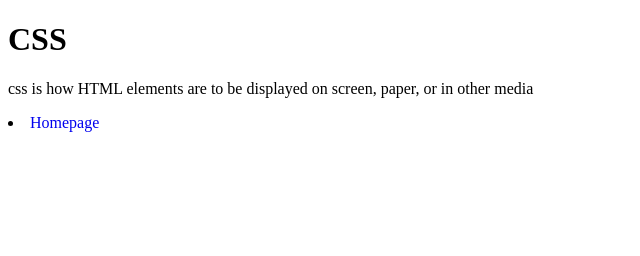
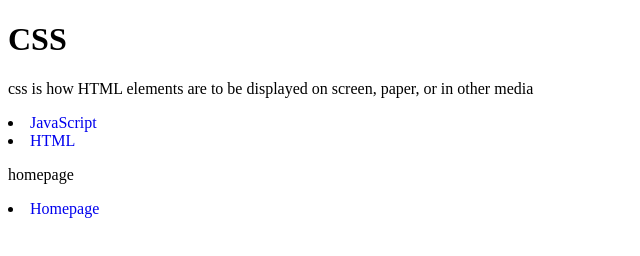
Before and after one commit to wmshoon/web_basic, a plain HTML site: page css.html in a window 1280 px wide. Shown: the whole page, without its empty margins (0-640 px from the left). Drawn offline with Linux system fonts and the light colour scheme.

Commit message:
homepage 1.0

```diff
--- a/css.html
+++ b/css.html
@@ -9,7 +9,10 @@
 <body>
     <h1>CSS</h1>
     <p>css is how HTML elements are to be displayed on screen, paper, or in other media</p>
+
+    <li> <a href="js.html" style="text-decoration: none;">JavaScript</a></li>
+    <li> <a href="html.html" style="text-decoration: none;">HTML</a></li>
+    <p>homepage</p>
     <p></p><li> <a href="1.html" style="text-decoration: none;">Homepage</a></li></p>
-
 </body>
 </html>
```
